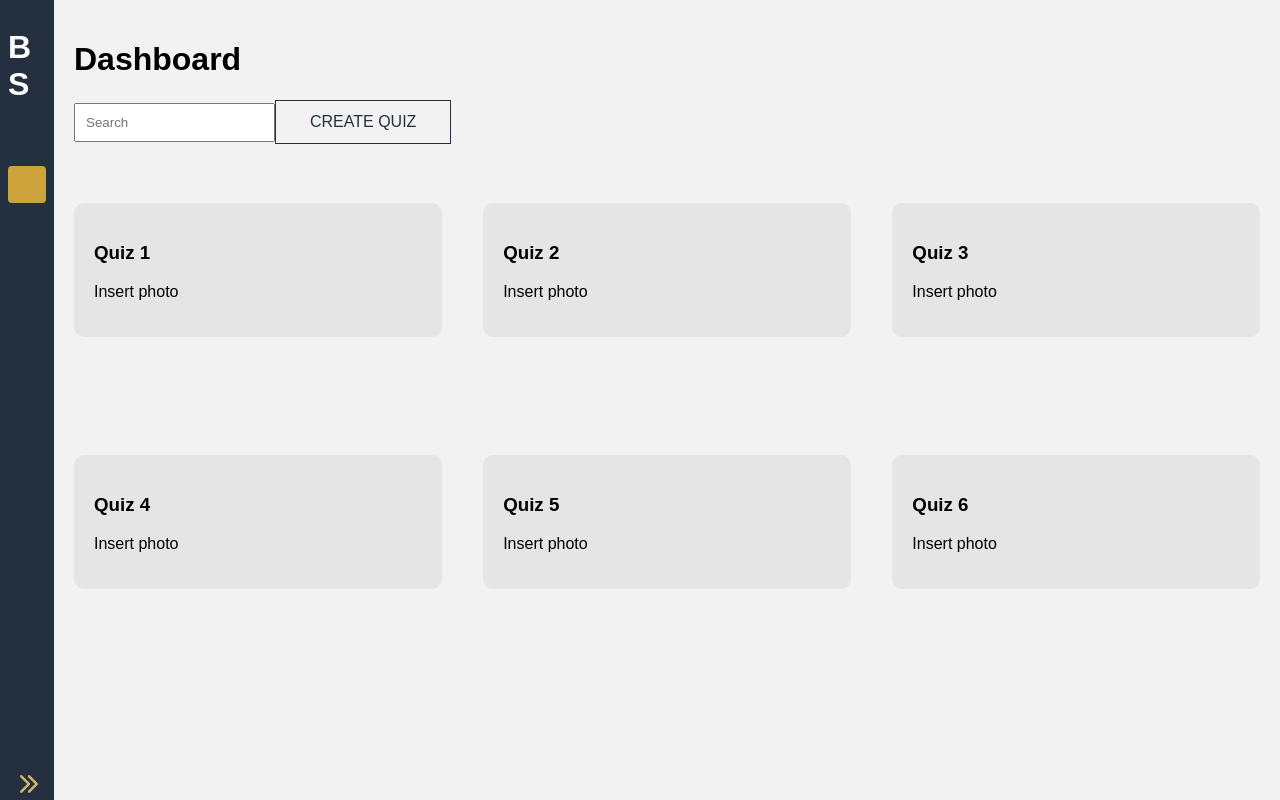
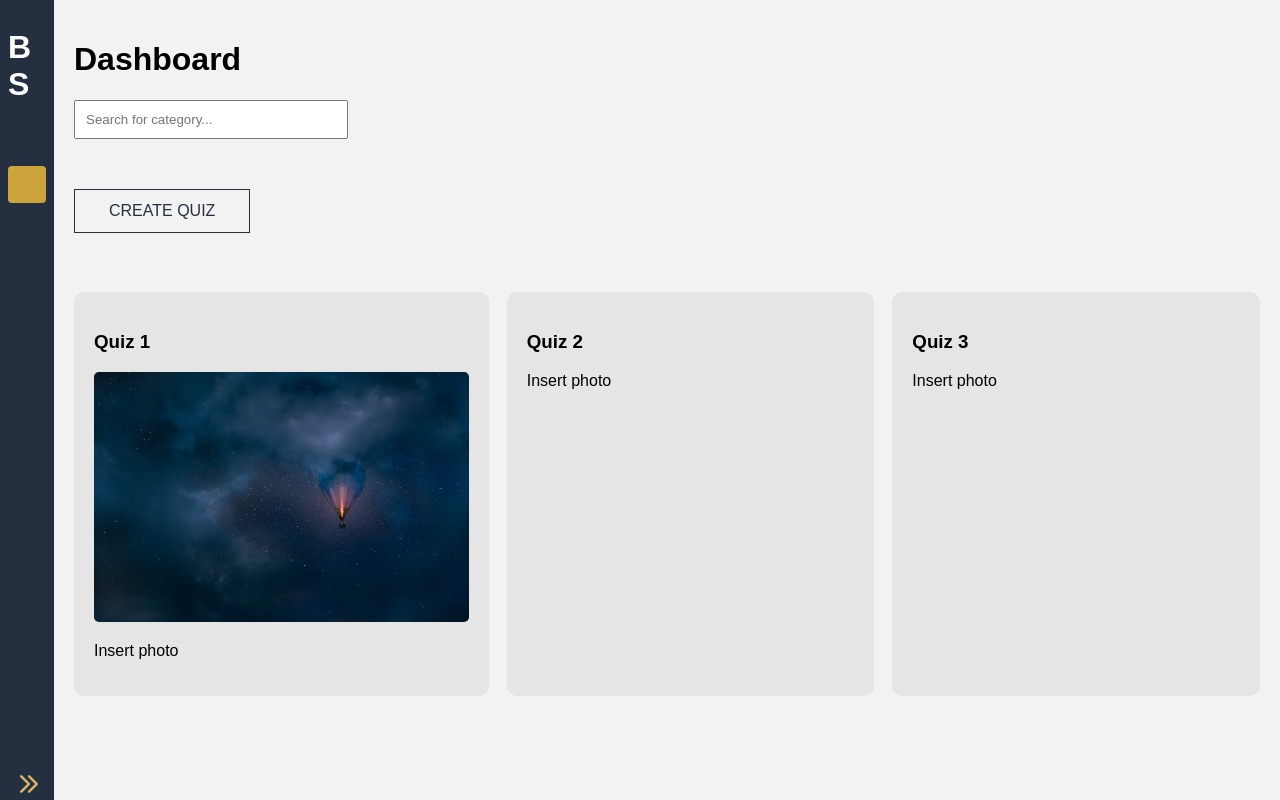
Before and after one commit to MadeleineJonassen/IDATT2105_Full_Stack_Application_Development, a Vue app in the folder FullstackProsjekt/src/frontend/: page /dashboard in a window 1280 px wide. Shown: the top 800 px of the page. Built offline with nearby package versions, Linux system fonts and the light colour scheme.

Commit message:
Added photo layout to DashboardView.vue

```diff
--- a/FullstackProsjekt/src/frontend/src/views/DashboardView.vue
+++ b/FullstackProsjekt/src/frontend/src/views/DashboardView.vue
@@ -4,11 +4,12 @@
 <template>
 	<body class="dashboard">
 		<h1>Dashboard</h1>
-		<input class="searchBox" placeholder="Search">
+		<input class="searchBox" placeholder="Search for category..."> <br>
 		<router-link to="/createQuiz" class="hero-btn">CREATE QUIZ </router-link>
 		<div class="row">
 			<div class="course-col">
 				<h3>Quiz 1</h3>
+				<img id="quizImg" src="../components/photos/background.png"/>
 				<p>Insert photo </p>
 			</div>
 			<div class="course-col">
@@ -45,9 +46,10 @@
 	padding: 20px;
 }
 .searchBox{
+	width: 250px;
 	padding: 10px;
+	margin-bottom: 50px;
 }
-
 
 .hero-btn{
 	display: inline-block;
@@ -84,6 +86,11 @@
 	box-shadow: 0 0 20px 0px rgba(0,0,0,0.3);
 }
 
+#quizImg{
+	height: 250px;
+	border-radius: 5px;
+}
+
 @media (max-width: 700px){
 	.text-box h1{
 		font-size: 42px;
```
